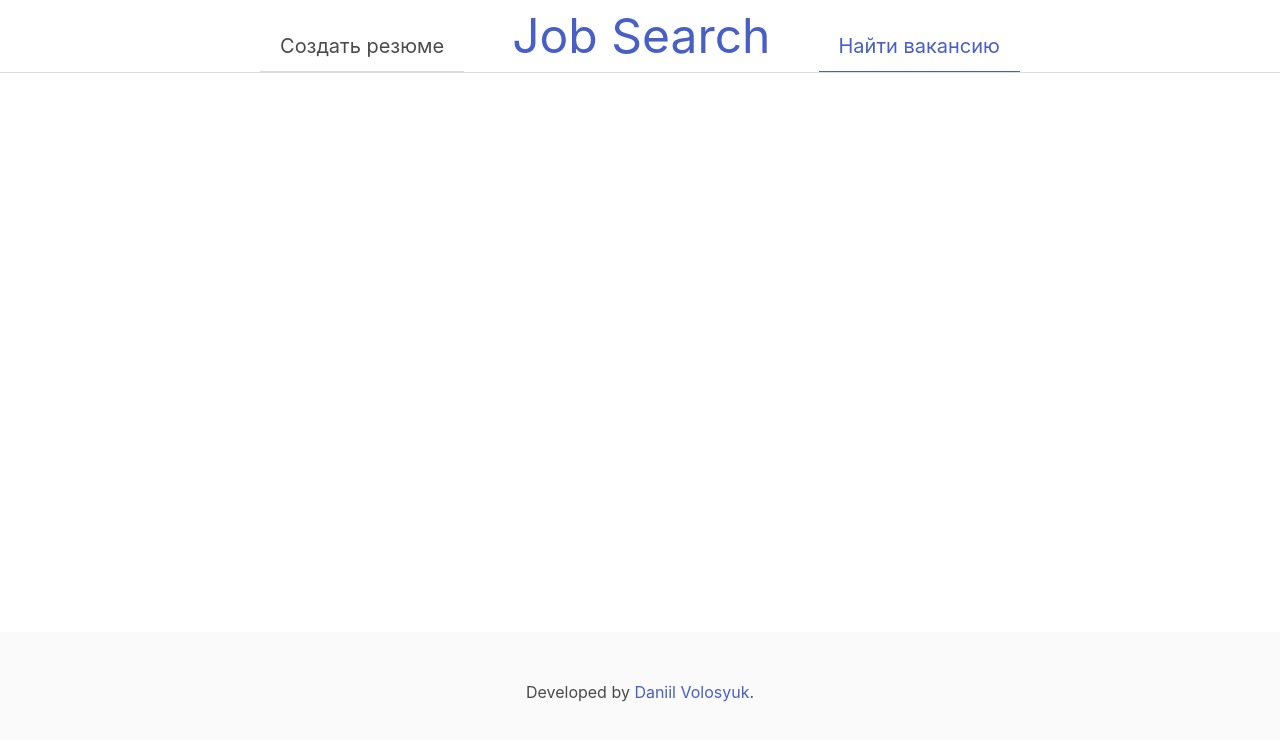
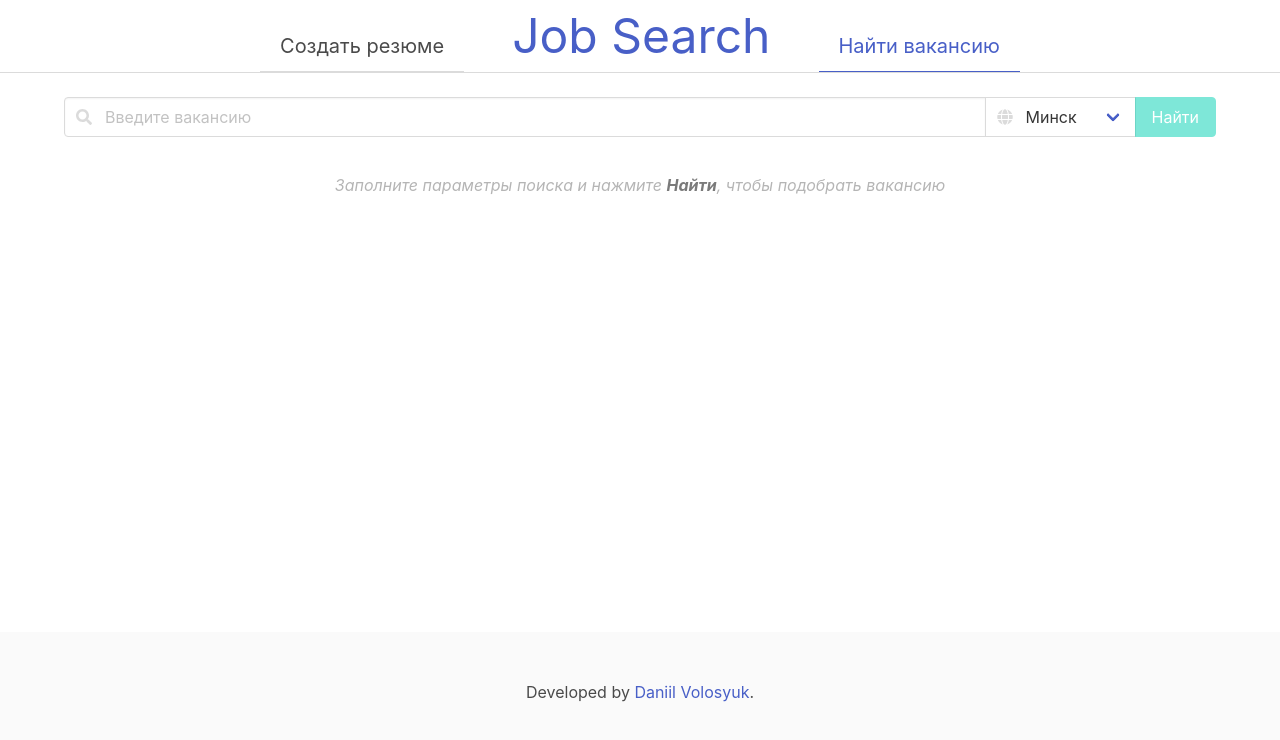
Before and after one commit to danyavol/job-search-app, a Vue app in the folder client/: page /job in a window 1280 px wide. Shown: the top 740 px of the page. Built offline with nearby package versions, Linux system fonts and the light colour scheme.

Commit message:
SearchPanel

```diff
--- a/client/src/components/Pagination.vue
+++ b/client/src/components/Pagination.vue
@@ -1,11 +1,13 @@
 <template>
-    <nav class="pagination is-rounded" role="navigation" aria-label="pagination">
+    <nav class="pagination is-rounded is-flex is-justify-content-center" role="navigation" aria-label="pagination">
         <!-- все страницы помещаются разом -->
-        <ul class="pagination-list" v-if="pageCount <= 7">
-            <li v-for="pageNumber in pageCount" :key="pageNumber" @click="changePage(pageNumber-1)">
-                <a class="pagination-link" :class="{'is-current': pageNumber == currentPage+1}">{{ pageNumber }}</a>
-            </li>
-        </ul>
+        <div v-if="pageCount <= 7">
+            <ul class="pagination-list" >
+                <li v-for="pageNumber in pageCount" :key="pageNumber" @click="changePage(pageNumber-1)">
+                    <a class="pagination-link" :class="{'is-current': pageNumber == currentPage+1}">{{ pageNumber }}</a>
+                </li>
+            </ul>
+        </div>
         <!-- все страницы не помещаются -->
         <div v-if="pageCount > 7" >
             <!-- без точек в начале -->
@@ -43,26 +45,18 @@
 <script>
 export default {
     props: {
-        total: Number,
+        pageCount: Number,
         take: Number,
-        currentPage: Number
+        currentPage: Number,
+        loading: Boolean
     },
     emits: ['pageChange'],
-    data() {
-        return {
-            pageCount: 0
+    methods: {
+        changePage(page) {
+            if (!this.loading) this.$emit('pageChange', page);
         }
     },
-    created() {
-        this.pageCount = this.getPageCount(this.total, this.take);
-    },
-    methods: {
-        getPageCount(total, itemsOnPage) {
-            return Math.ceil(total/itemsOnPage);
-        },
-        changePage(page) {
-            this.$emit('pageChange', page);
-        }
+    watch: {
     }
 };
 </script>
--- /dev/null
+++ b/client/src/components/SearchPanel.vue
@@ -0,0 +1,62 @@
+<template>
+    <div class="field has-addons">
+        <div class="control is-expanded has-icons-left">
+            <input class="input" type="text" placeholder="Введите вакансию" v-model="text" :disabled="loading" v-on:keydown.enter="search()" />
+            <span class="icon is-small is-left">
+                <font-awesome-icon :icon="faSearch" />
+            </span>
+        </div>
+        <div class="control has-icons-left">
+            <span class="select">
+                <select v-model="region" :disabled="loading">
+                    <option v-for="(region, key) in regions" :key="key" :value="key">{{region}}</option>
+                </select>
+            </span>
+            <span class="icon is-small is-left">
+                <font-awesome-icon :icon="faGlobe" />
+            </span>
+        </div>
+        <div class="control">
+            <button class="button is-primary" :class="{'is-loading': loading}" @click="search()" :disabled="!text.length || loading"> Найти </button>
+        </div>
+    </div>
+</template>
+
+<script>
+import { faGlobe, faSearch } from '@fortawesome/free-solid-svg-icons'
+
+export default {
+    props: ['loading'],
+    emits: ['searchUpdate'],
+    data() {
+        return {
+            faGlobe,
+            faSearch,
+            regions: {
+                Minsk: 'Минск',
+                Brest: 'Брест',
+                Vitebsk: 'Витебск',
+                Gomel: 'Гомель',
+                Grodno: 'Гродно',
+                Mogilev: 'Могилев',
+            },
+            text: '',
+            region: 'Minsk'
+        };
+    },
+    created() {
+        const q = this.$route.query;
+        if (q.text) this.text = q.text;
+        if (q.region && this.regions[q.region] != null) this.region = q.region;
+    },
+    methods: {
+        search() {
+            const {text, region} = this;
+            if (!text.length) return;
+
+            console.log({text, region});
+            this.$emit('searchUpdate', {text, region})
+        }
+    }
+};
+</script>
--- a/client/src/pages/Job.vue
+++ b/client/src/pages/Job.vue
@@ -1,27 +1,50 @@
 <template>
-    <div class="container h-100" v-if="data">
+    <div class="container h-100 is-flex is-flex-direction-column">
+        <SearchPanel @searchUpdate="onSearchUpdate" :loading="loading" />
 
-
-        <section v-if="pageType == 'default'" class="h-100">
-            default
-        </section>
-
-
-        <section v-if="pageType == 'search'" class="h-100 is-flex is-flex-direction-column">
+        <!-- Секция вакансий -->
+        <section
+            v-if="data && data.jobs.length"
+            class="is-flex-grow-1 is-flex is-flex-direction-column"
+        >
+            <Pagination
+                :pageCount="data.totalPages"
+                :take="data.query.take"
+                :currentPage="data.query.page"
+                :loading="loading"
+                @pageChange="onPageChange"
+            />
             <div class="jobs-list is-flex-grow-1">
                 <div v-if="!loading">
-                    <JobItem v-for="job in data.jobs" :key="job.url" :job="job" />
-                    <!-- {{data.jobs}} -->
+                    <JobItem
+                        v-for="job in data.jobs"
+                        :key="job.url"
+                        :job="job"
+                    />
                 </div>
             </div>
             <Pagination
-                class="is-flex is-justify-content-center"
-                :total="data.total"
+                :pageCount="data.totalPages"
                 :take="data.query.take"
                 :currentPage="data.query.page"
+                :loading="loading"
                 @pageChange="onPageChange"
             />
         </section>
+
+        <!-- Секция исключительных ситуаций -->
+        <section v-if="!loading">
+            <p v-if="!data" class="has-text-centered has-text-grey-light is-italic mt-5">
+                Заполните параметры поиска и нажмите
+                <strong class="has-text-grey">Найти</strong>,
+                чтобы подобрать вакансию
+            </p>
+
+            <p v-else-if="!data.jobs.length" class="has-text-centered has-text-grey-light is-italic mt-5">
+                Ничего не найдено по вашему запросу
+            </p>
+        </section>
+
 
 
     </div>
@@ -30,12 +53,14 @@
 <script>
 import axios from "axios";
 import Pagination from "@/components/Pagination";
-import JobItem from '@/components/JobItem';
+import JobItem from "@/components/JobItem";
+import SearchPanel from "@/components/SearchPanel";
 
 export default {
     components: {
         Pagination,
-        JobItem
+        JobItem,
+        SearchPanel,
     },
     data() {
         return {
@@ -54,9 +79,14 @@ export default {
     methods: {
         onPageChange(page) {
             if (page != this.data.query.page) {
-                const newQuery = this.updateQuery({ page });
-                this.updateJobs(newQuery);
+                const updatedQuery = this.updateQuery({ page });
+                this.updateJobs(updatedQuery);
             }
+        },
+        onSearchUpdate(query) {
+            query.page = 0;
+            const updatedQuery = this.updateQuery(query);
+            this.updateJobs(updatedQuery);
         },
         updateQuery(newQuery) {
             const updatedQuery = Object.assign({}, this.$route.query, newQuery);
@@ -66,8 +96,11 @@ export default {
         },
         updateJobs(query) {
             this.loading = true;
-            axios.get(process.env.VUE_APP_SERVER_PATH + "/job", {params: query})
-                .then(response => {
+            axios
+                .get(process.env.VUE_APP_SERVER_PATH + "/job", {
+                    params: query,
+                })
+                .then((response) => {
                     this.data = response.data;
                     this.updateQuery(response.data.query);
                     this.loading = false;
@@ -80,7 +113,7 @@ export default {
 </script>
 
 <style>
-    .h-100 {
-        height: 100%;
-    }
+.h-100 {
+    height: 100%;
+}
 </style>
```
Also changed, not shown: 1 other file (tests, documents, lock files or other folders).
